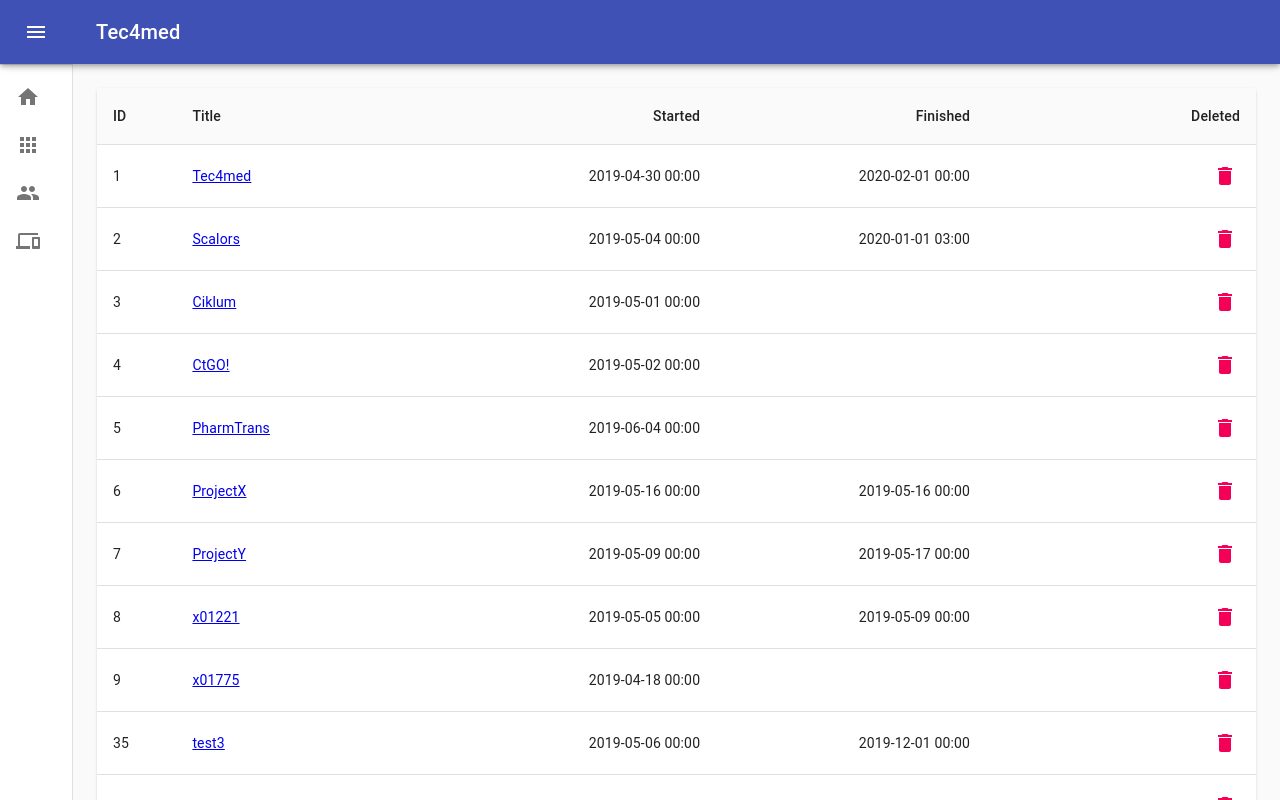
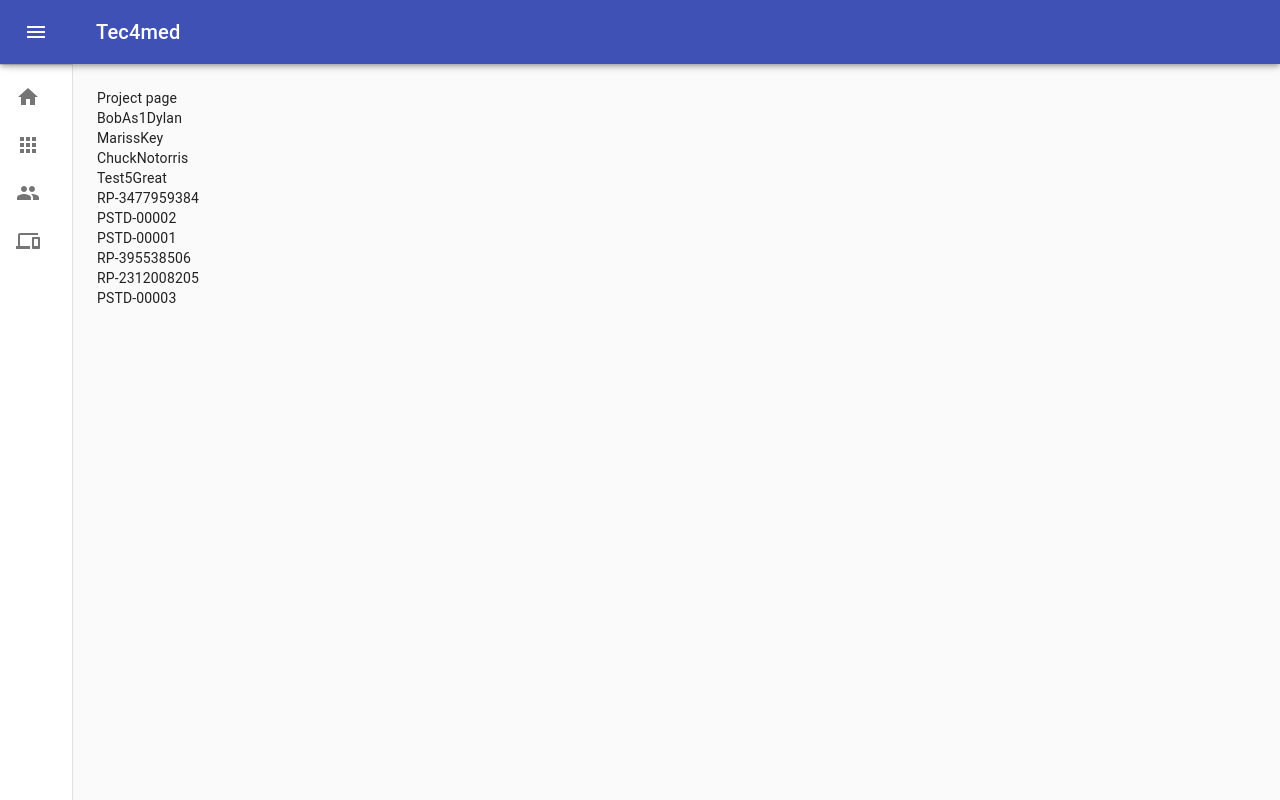
Before and after one commit to PavlykRV/list-test, a React app: page /projects/1 in a window 1280 px wide. Shown: the top 800 px of the page. Built offline with nearby package versions, Linux system fonts and the light colour scheme.

Commit message:
implement project details page

```diff
--- a/src/App.js
+++ b/src/App.js
@@ -14,6 +14,7 @@
 import useStyles from './styles';
 import Menu from './components/Menu';
 import ProjectsList from './components/ProjectsList';
+import ProjectDetails from './components/ProjectDetails';
 import UsersList from './components/UsersList';
 import DevicesList from './components/DevicesList';
 
@@ -80,10 +81,10 @@
         <div className={classes.toolbar} />
         <Switch>
           <Route exact path='/' />
-          <Route path='/projects' component={ProjectsList} />
+          <Route exact path='/projects' component={ProjectsList} />
+          <Route path='/projects/:id' component={ProjectDetails} />
           <Route path='/users' component={UsersList} />
           <Route path='/devices' component={DevicesList} />
-          {/* <Route path='/:id' component={List} /> */}
         </Switch>
       </main>
     </div>
--- /dev/null
+++ b/src/components/ProjectDetails/components/DevicesList/index.jsx
@@ -0,0 +1,15 @@
+import React from 'react';
+import { useDevicesByProjectSelect } from '../../../../selectors/devices';
+
+const DeviceList = ({ id }) => {
+  const devices = useDevicesByProjectSelect(id);
+  return (
+    <div>
+      {devices.map((device) => (
+        <div key={device.deviceId}>{device.serialNumber}</div>
+      ))}
+    </div>
+  );
+};
+
+export default DeviceList;
--- /dev/null
+++ b/src/components/ProjectDetails/components/UsersList/index.jsx
@@ -0,0 +1,19 @@
+import React from 'react';
+
+import { useUsersByProjectSelect } from '../../../../selectors/users';
+
+const UsersList = ({ id }) => {
+  const users = useUsersByProjectSelect(id);
+  return (
+    <div>
+      {users.map((user) => (
+        <div key={user.appuserId}>
+          {user.firstName}
+          {user.lastName}
+        </div>
+      ))}
+    </div>
+  );
+};
+
+export default UsersList;
--- /dev/null
+++ b/src/components/ProjectDetails/index.jsx
@@ -0,0 +1,24 @@
+import React, { useState } from 'react';
+import { useParams } from 'react-router-dom';
+
+import UsersList from './components/UsersList'
+import DevicesList from './components/DevicesList'
+import { useProjectSelect } from '../../selectors/projects'
+
+const ProjectDetails = () => {
+  const params = useParams();
+  const { id } = params;
+
+  const [project, setProject] = useState(useProjectSelect(id));
+
+
+  return (
+    <div>
+      Project page
+      <UsersList id={id} />
+      <DevicesList id={id} />
+    </div>
+  )
+};
+
+export default ProjectDetails;
--- /dev/null
+++ b/src/selectors/devices.js
@@ -0,0 +1,5 @@
+import get from 'lodash/get';
+import { useSelector } from 'react-redux';
+
+export const useDevicesByProjectSelect = (id) =>
+  useSelector((state) => get(state, ['devices'], []).filter((device) => `${device.projectId}` === id));
--- a/src/selectors/projects.js
+++ b/src/selectors/projects.js
@@ -3,3 +3,6 @@
 
 export const useProjectsSelect = () =>
   useSelector((state) => get(state, ['projects'], []));
+
+export const useProjectSelect = (id) =>
+  useSelector((state) => get(state, ['projects'], []).find((project) => `${project.id}` === id));
--- /dev/null
+++ b/src/selectors/users.js
@@ -0,0 +1,5 @@
+import get from 'lodash/get';
+import { useSelector } from 'react-redux';
+
+export const useUsersByProjectSelect = (id) =>
+  useSelector((state) => get(state, ['users'], []).filter((user) => `${user.projectId}` === id));
```
